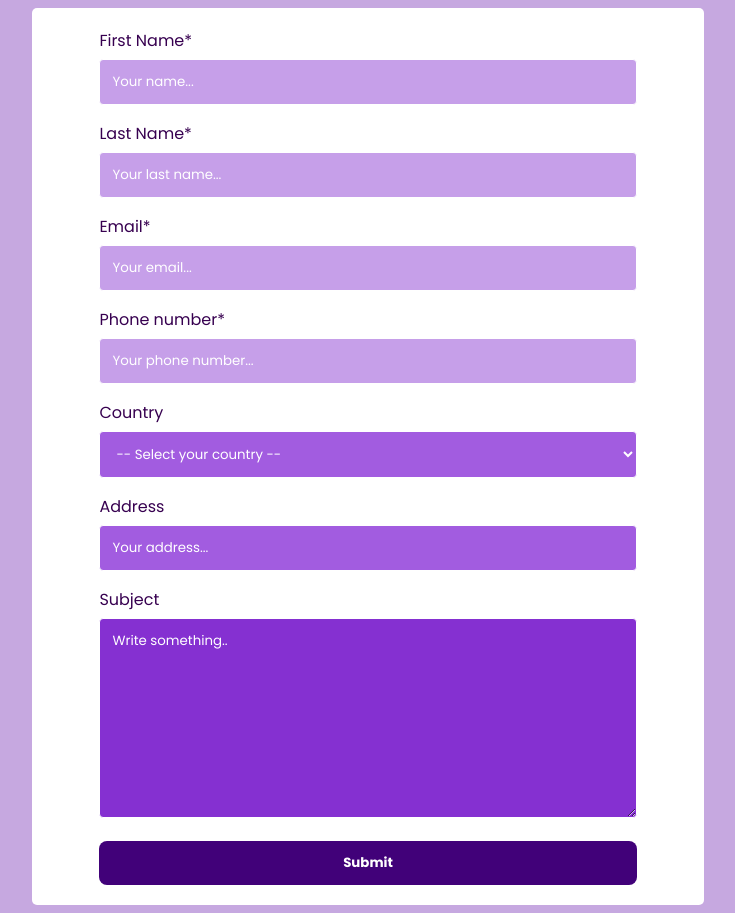
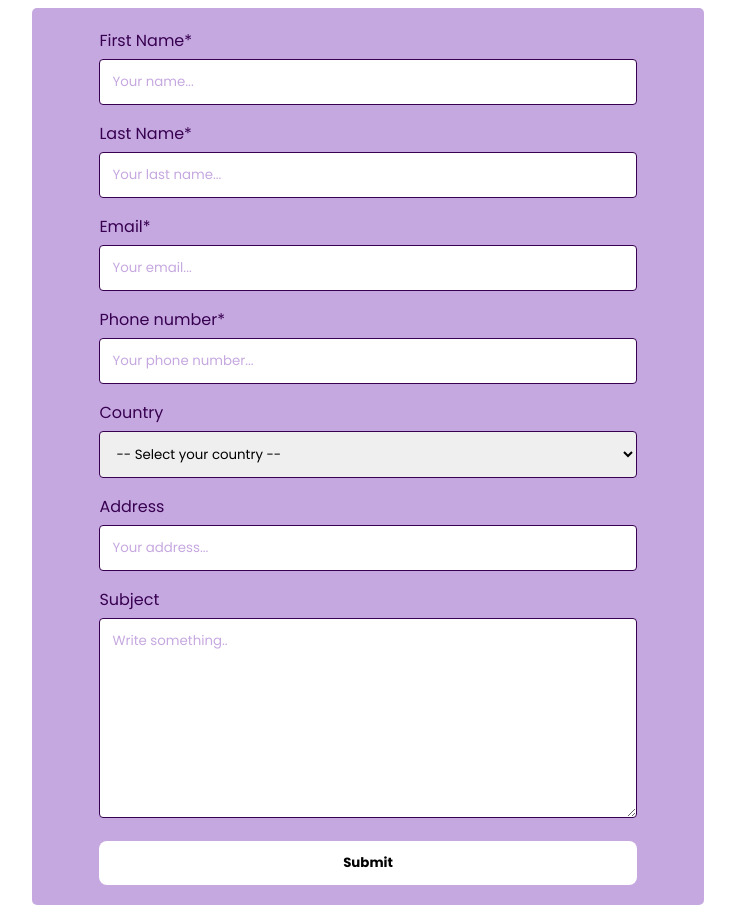
Before and after one commit to e-cotar-327/contact-us-form.github.io, a plain HTML site: page index.html in a window 1280 px wide. Shown: the part 83-996 px from the top of the page, without its empty margins (272-1007 px from the left). Drawn offline with Linux system fonts and the light colour scheme; some icons are missing; a web font is replaced by a local one.

Commit message:
Update formSimplified.css

```diff
--- a/formSimplified.css
+++ b/formSimplified.css
@@ -2,7 +2,7 @@
 
 /* General body settings like font and background color of the page */
 body {
-    background-color: #c6a8e0;
+    background-color: #fff;
     font-family: "Poppins", sans-serif;
     font-optical-sizing: auto;
     font-weight: normal;
@@ -12,12 +12,13 @@ body {
 /* Styling the main heading */
 h1 {
     text-align: center;
+    color: #370050;
 }
 
 /* Styling the main container */
 .container {
     border-radius: 5px;
-    background-color: #fff;
+    background-color: #c6a8e0;
     padding: 20px;
     width: 50%;
     margin: auto;
@@ -41,9 +42,8 @@ input:focus-visible {
 
 /* Styling some text elements so they aren't lost on the page */
 input::placeholder,
-textarea::placeholder,
-h1 {
-    color: #fff;
+textarea::placeholder {
+    color: #c6a8e0;
 }
 
 /* Styling inputs with type="text", select elements and textareas */
@@ -54,7 +54,7 @@ textarea {
     font-family: "Poppins", sans-serif;
     width: 100%;
     padding: 12px;
-    border: 1px solid #fff;
+    border: 1px solid #370050;
     border-radius: 4px;
     box-sizing: border-box;
     margin-top: 6px;
@@ -65,8 +65,8 @@ textarea {
 /* Style inputs with type="submit", usual and on hover */
 input[type=submit] {
     font-family: "Poppins", sans-serif;
-    background-color: #410179;
-    color: white;
+    background-color: #fff;
+    color: 370050;
     padding: 12px 20px;
     border: none;
     border-radius: 8px;
@@ -85,31 +85,20 @@ input[type=submit]:hover {
 /* Styling specific elements, targetting them by their unique IDs */
 #fname,
 #lname {
-    background-color: #c69fe9;
-    color: #fff;
+    background-color: #fff;
+    color: #370050;
 
 }
 
 #email,
 #phnumb {
-    background-color: #c69fe9;
-    color: #fff;
-}
-
-#country,
-#address {
-
-    background-color: #a25ce0;
-    color: #fff;
-}
-
-#country {
-    cursor: pointer;
+    background-color: #fff;
+    color: #370050;
 }
 
 #subject {
-    background-color: #8530d1;
-    color: #fff;
+    background-color: #fff;
+    color: #370050;
 }
 
 @media screen and (max-width: 600px) {
@@ -121,3 +110,17 @@ input[type=submit]:hover {
 .hidden {
     display: none;
 }
+
+.message {
+    margin-top: -15px;
+    font-size: 12px;
+    color: red;
+}
+
+.successInput {
+    border: 2px solid green !important;
+}
+
+.failInput {
+    border: 2px solid red !important;
+}
```
